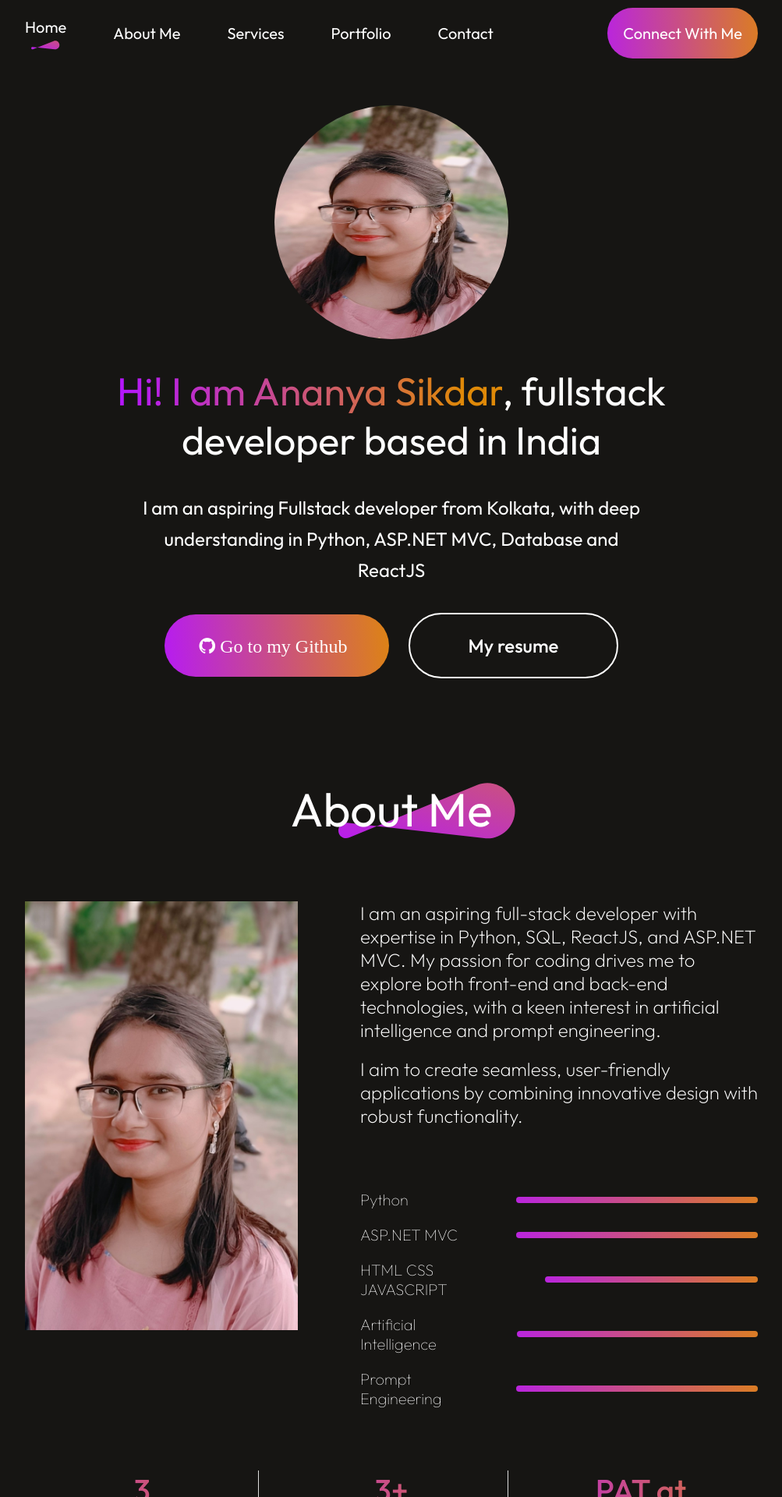
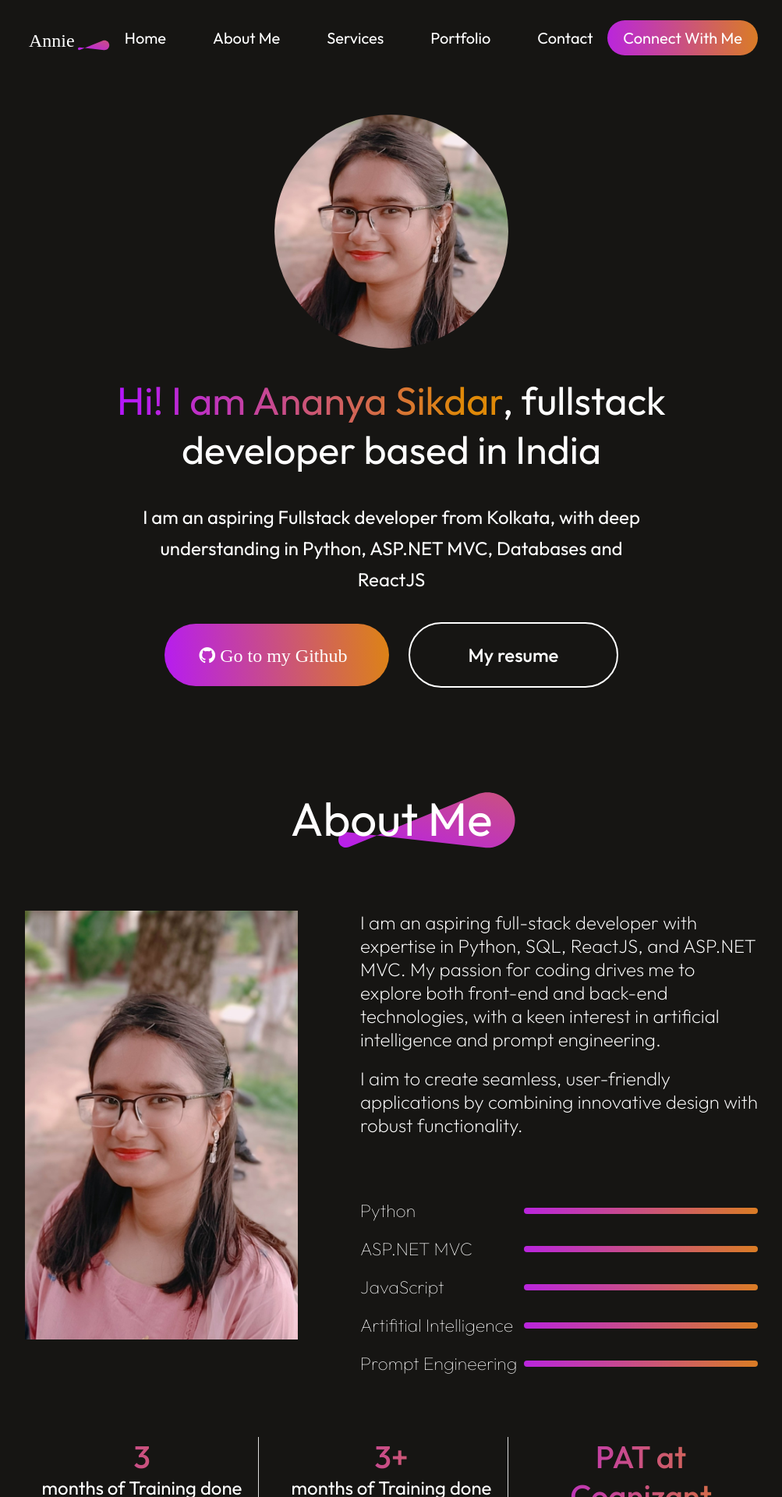
Before and after one commit to sikdarananya/Ananya_Sikdar, a React (Vite) app: page / in a window 1280 px wide. Shown: the top 1920 px of the page at 78% size, without its empty margins (138-1141 px from the left). Built offline with nearby package versions, Linux system fonts and the light colour scheme.

Commit message:
Fixed: Navbar, Favicon and About Sections

```diff
--- a/index.html
+++ b/index.html
@@ -2,9 +2,9 @@
 <html lang="en">
   <head>
     <meta charset="UTF-8" />
-    <link rel="icon" type="image/svg+xml" href="/vite.svg" />
+    <link rel="icon" type="image/svg+xml" href="\hello-kitty.svg" />
     <meta name="viewport" content="width=device-width, initial-scale=1.0" />
-    <title>Portfolio-React</title>
+    <title>Ananya Sikdar • Gen-AI Developer</title>
     <link rel="preconnect" href="https://fonts.googleapis.com">
     <link rel="preconnect" href="https://fonts.gstatic.com" crossorigin>
     <link href="https://fonts.googleapis.com/css2?family=Outfit:wght@100..900&display=swap" rel="stylesheet">
--- a/src/App.jsx
+++ b/src/App.jsx
@@ -1,6 +1,6 @@
 import React from 'react'
 import Navbar from './Components/Navbar/Navbar'
-import Hero from './Components/Hero/hero'
+import Hero from './Components/Hero/Hero'
 import About from './Components/About/About'
 import Services from './Components/Services/Services'
 import MyWork from './Components/MyWork/MyWork'
--- a/src/Components/About/About.css
+++ b/src/Components/About/About.css
@@ -57,25 +57,35 @@
 
 .about-skill{
     display: flex;
-    gap: 50px;
+    gap: 60px;
     align-items: center;
     transition: 0.3s;
 }
 
 .about-skill p{
+    margin: 0;
+    flex: 0 0 150px;
     min-width: 150px;
-    font-size: 20px;
+    font-size: 23px;
     font-weight: 100;
-
+    white-space: nowrap;
 }
 
 .about-skill hr{
+    /* flex-grow: 1; */
     outline: none;
     border: none;
     width: 50%;
     height: 8px;
     border-radius: 50px;
     background: linear-gradient(267deg, #DA7C25 0.36%, #B923E1 102.06%);
+}
+
+.skill-line {
+    flex-grow: 1;
+    margin-left: 10px;
+    border: none;
+    border-top: 1px solid #000;
 }
 
 .about-achievements{
--- a/src/Components/About/About.jsx
+++ b/src/Components/About/About.jsx
@@ -22,9 +22,9 @@ const About = () => {
             <div className="about-skills">
                 <div className="about-skill"><p>Python</p><hr style={{width:"80%"}} /></div>
                 <div className="about-skill"><p>ASP.NET MVC</p><hr style={{width:"80%"}} /></div>
-                <div className="about-skill"><p>HTML CSS JAVASCRIPT</p><hr style={{width:"60%"}} /></div>
-                <div className="about-skill"><p>Artificial Intelligence</p><hr style={{width:"70%"}} /></div>
-                <div className="about-skill"><p>Prompt Engineering</p><hr style={{width:"80%"}} /></div>
+                <div className="about-skill"><p>JavaScript</p><hr style={{width:"60%"}} /></div>
+                <div className="about-skill"><p>Artifitial Intelligence</p><hr style={{width:"70%"}} /></div>
+                <div className="about-skill"><p>Prompt Engineering</p><hr style={{width:"75%"}} /></div>
             </div>
         </div>
       </div>
--- a/src/Components/Hero/Hero.css
+++ b/src/Components/Hero/Hero.css
@@ -4,12 +4,27 @@
     flex-direction: column;
     gap: 35px;
 }
-
-.hero img{
+/* CIRCULAR */
+.hero img {
     margin-top: 50px;
     height: 300px;
     width: 300px;
     border-radius: 50%;
+    object-fit: cover;
+}
+
+.hero-connect a{
+    color: white;
+    text-decoration: none;
+}
+
+.hero-resume a {
+    color: white;
+    text-decoration: none;
+}
+
+.hero-resume a:hover {
+    text-decoration: underline;
 }
 
 .hero h1{
--- a/src/Components/Hero/Hero.jsx
+++ b/src/Components/Hero/Hero.jsx
@@ -1,16 +1,23 @@
 import React from 'react'
 import './Hero.css'
 import profile_img from '../../assets/Profile_pic.jpg'
+import AnchorLink from 'react-anchor-link-smooth-scroll';
 
 const Hero = () => {
   return (
     <div id='home' className='hero'>
-      <img src={profile_img} alt="" />
+      <img src={profile_img} alt="" className='profileimg'/>
       <h1><span>Hi! I am Ananya Sikdar</span>, fullstack developer based in India</h1>
-      <p>I am an aspiring Fullstack developer from Kolkata, with deep understanding in Python, ASP.NET MVC, Database and ReactJS</p>
+      <p>I am an aspiring Fullstack developer from Kolkata, with deep understanding in Python, ASP.NET MVC, Databases and ReactJS</p>
       <div className='hero-action'>
-      <div className='hero-connect'><i className="fa fa-github">&nbsp;Go to my Github</i></div>
-      <div className='hero-resume'>My resume</div>
+        <div className='hero-connect'>
+          <a href='https://github.com/sikdarananya' target='_blank' rel='noopener noreferrer'>
+            <i className="fa fa-github">&nbsp;Go to my Github</i>
+          </a>
+        </div>
+      <div className='hero-resume'>
+        <a href='google_drive_link_or_local_assets_path' target='_blank' rel='noopener noreferrer'>My resume</a>
+      </div>
       </div>
     </div>
   )
--- a/src/Components/Navbar/Navbar.css
+++ b/src/Components/Navbar/Navbar.css
@@ -1,8 +1,8 @@
 .navbar{
     display: flex;
     align-items: center;
-    justify-content: space-between;
-    margin: 10px 170px;
+    justify-content: center;
+    margin: 20px 170px;
 }
 
 
@@ -12,33 +12,25 @@
     list-style: none;
     gap: 60px;
     font-size: 20px;
-    margin: 0;
-    padding: 0;
+    justify-content: center;
 }
 
 .nav-connect{
-    padding: 20px 20px;
+    padding: 10px 20px;
     border-radius: 50px;
     background: linear-gradient(267deg, #DA7C25 0.36%, #B923E1 102.06%);
     font-size: 20px;
     cursor: pointer;
     transition: 0.5s;
+    margin-left: auto;
 }
 
 .nav-connect:hover{
     transform: scale(1.05);
 }
 
-.nav-menu li{
-    display: flex;
-    flex-direction: column;
-    gap: 5px;
-    cursor: pointer;
-}
-
-.nav-menu li img{
-    display: flex;
-    margin: auto;
+.logo{
+    margin-right: auto;
 }
 
 .anchor-link{
--- a/src/Components/Navbar/Navbar.jsx
+++ b/src/Components/Navbar/Navbar.jsx
@@ -2,6 +2,7 @@ import React, {useState} from 'react'
 import './Navbar.css'
 import underline from '../../assets/nav_underline.svg'
 import AnchorLink from 'react-anchor-link-smooth-scroll'
+import logo from '../../assets/logo.svg'
 
 const Navbar = () => {
 
@@ -9,9 +10,11 @@ const Navbar = () => {
 
   return (
     <div className='navbar'>
-        {/* <img src={logo} alt="" /> */}
+        <img src={logo} alt="" className='logo'/>
         <ul className='nav-menu'>
-            <li><AnchorLink className='anchor-link' href='#home'><p onClick={()=>setMenu("home")}>Home</p></AnchorLink>{menu==="home"?<img src={underline} alt='' /> : <></>}</li>
+            <li>
+              <AnchorLink className='anchor-link' href='#home'><p onClick={()=>setMenu("home")}>Home</p></AnchorLink>
+            </li>
             <li><AnchorLink className='anchor-link' offset={50} href='#about'><p onClick={()=>setMenu("about")}>About Me</p></AnchorLink>{menu==="about"?<img src={underline} alt='' /> : <></>}</li>
             <li><AnchorLink className='anchor-link' offset={50} href='#services'><p onClick={()=>setMenu("services")}>Services</p></AnchorLink>{menu==="services"?<img src={underline} alt='' /> : <></>}</li>
             <li><AnchorLink className='anchor-link' offset={50} href='#work'><p onClick={()=>setMenu("work")}>Portfolio</p></AnchorLink>{menu==="work"?<img src={underline} alt='' /> : <></>}</li>
```
Also changed, not shown: public/hello-kitty.svg (added), src/assets/logo.svg.
